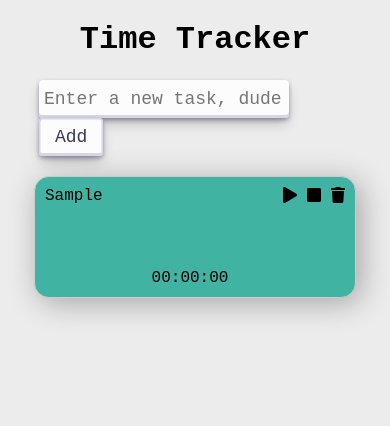
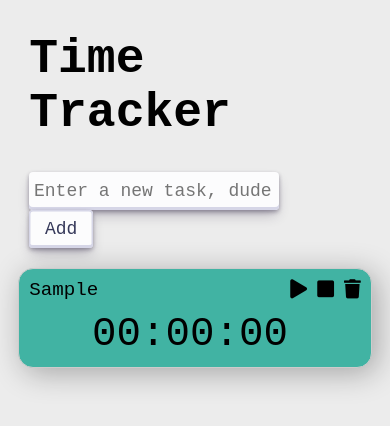
Before and after one commit to ldolohov/time-tracker, a website with bundled scripts: page index.html in a window 390 px wide. Both pictures are taken after typing "Sample" into the empty fields and a click on the button "Add". Built offline with nearby package versions, Linux system fonts and the light colour scheme.

```diff
--- a/script.js
+++ b/script.js
@@ -1,4 +1,4 @@
-import TaskManager from '/taskmanager.js';
+import TaskManager from './taskmanager.js';
 
 const taskManager = new TaskManager();
 // Select the form and the task list
@@ -8,9 +8,11 @@
 
 const taskInput = document.querySelector('#task-input');
 taskInput.setCustomValidity('Even one word...');
+
 taskInput.addEventListener('input', () => {
   taskInput.setCustomValidity('');
 });
+
 // Add an 'onsubmit' event listener
 form.addEventListener('submit', (event) => {
   event.preventDefault();
--- a/styles.css
+++ b/styles.css
@@ -1,10 +1,10 @@
 body {
-    font-family: "JetBrains Mono",monospace;
+    font-family: "JetBrains Mono", monospace;
+    font-size: 1.5em;
     margin: 0;
     padding: 0;
     display: flex;
     justify-content: center;
-    /* min-height: 100vh; */
     background-color: #ECECEC;
 }
 
@@ -52,6 +52,7 @@
     display: flex;
     justify-content: space-between;
     width: 100%;
+    font-size: 0.8em;
 }
 
 .task-name {
@@ -65,14 +66,20 @@
 .task-controls {
     display: flex;
     justify-content: space-around;
+    transition: transform 0.3s ease;
 }
 .task-controls i {
     margin-left: 10px;
     cursor: pointer;
 }
+.task-controls i:hover {
+    transform: scale(1.2);
+    cursor: pointer;
+  }
 
 .task-timer {
     margin-top: 10px;
+    font-size: 1.7em;
 }
 
 button {
@@ -153,3 +160,23 @@
   input:focus {
     box-shadow: #D6D6E7 0 0 0 1.5px inset, rgba(45, 35, 66, 0.4) 0 2px 4px, rgba(45, 35, 66, 0.3) 0 7px 13px -3px, #D6D6E7 0 -3px 0 inset;
   }
+
+
+  @media (max-width: 600px) {
+    body {
+        font-size: 1.5em; /* Reduce font size */
+    }
+
+    .container {
+        width: 85%; /* Increase container width */
+    }
+
+    #task-list {
+        width: 100%; /* Increase task list width */
+    }
+
+    .task-card {
+        width: 100%; /* Increase task card width */
+        height: auto; /* Make height auto */
+    }
+}
--- a/taskmanager.js
+++ b/taskmanager.js
@@ -32,9 +32,6 @@
     const taskCard = document.createElement('div');
     taskCard.classList.add('task-card');
 
-        // Add a random color to the task card
-        // const colors = ['orange', 'yellow', 'green', 'blue', 'indigo'];
-        // const randomColor = colors[Math.floor(Math.random() * colors.length)];
     taskCard.style.backgroundColor = '#41B3A3';
 
     // Create a div for the task name and buttons
@@ -68,6 +65,9 @@
     // Add the taskTop div to the task card
     taskCard.appendChild(taskTop);
 
+    let startTime;
+    let { elapsedTime } = task;
+
     // Add the timer to the task card
     const timer = document.createElement('span');
     timer.classList.add('task-timer');
@@ -78,8 +78,6 @@
 
     taskCard.appendChild(timer);
 
-        let startTime;
-        let elapsedTime = task.elapsedTime;
     playButton.addEventListener('click', () => {
       startTime = Date.now() - elapsedTime;
       task.intervalId = setInterval(() => {
@@ -104,7 +102,7 @@
       this.saveTasks();
 
       this.render();
-        })
+    });
 
     return taskCard;
   }
```
Also changed, not shown: package.json (added, +27 -0 lines), .eslintrc.yml (added), 2 other files. Lines whose indentation alone changed are shown as unchanged.
